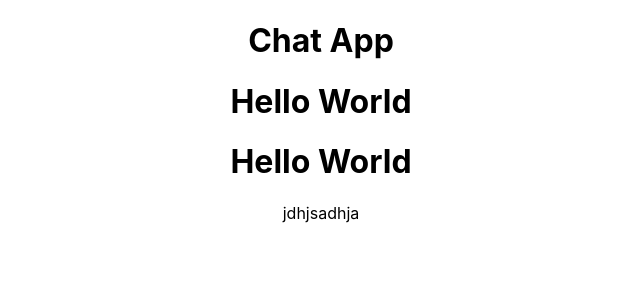
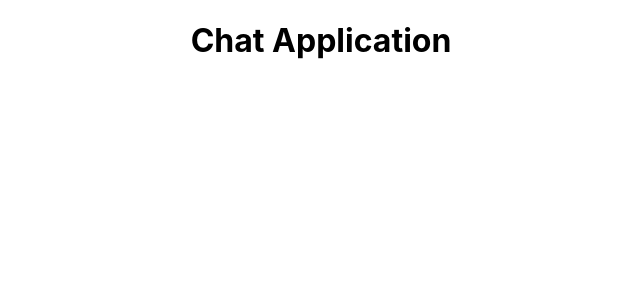
Before and after one commit to muhammadhurera/myfirstapp, a React (Create React App) app: page / in a window 1280 px wide. Shown: the top 300 px of the page, without its empty margins (319-959 px from the left). Built offline with nearby package versions, Linux system fonts and the light colour scheme.

Commit message:
update app.js

```diff
--- a/src/App.js
+++ b/src/App.js
@@ -1,14 +1,11 @@
 import React from 'react';
+import logo from './logo.svg';
 import './App.css';
 
 function App() {
   return (
     <div className="App">
-      <h1>Chat App</h1>
-      <h1>Hello World</h1>
-
-      <h1>Hello World</h1>
-      jdhjsadhja
+      <h1>Chat Application</h1>
     </div>
   );
 }
```
